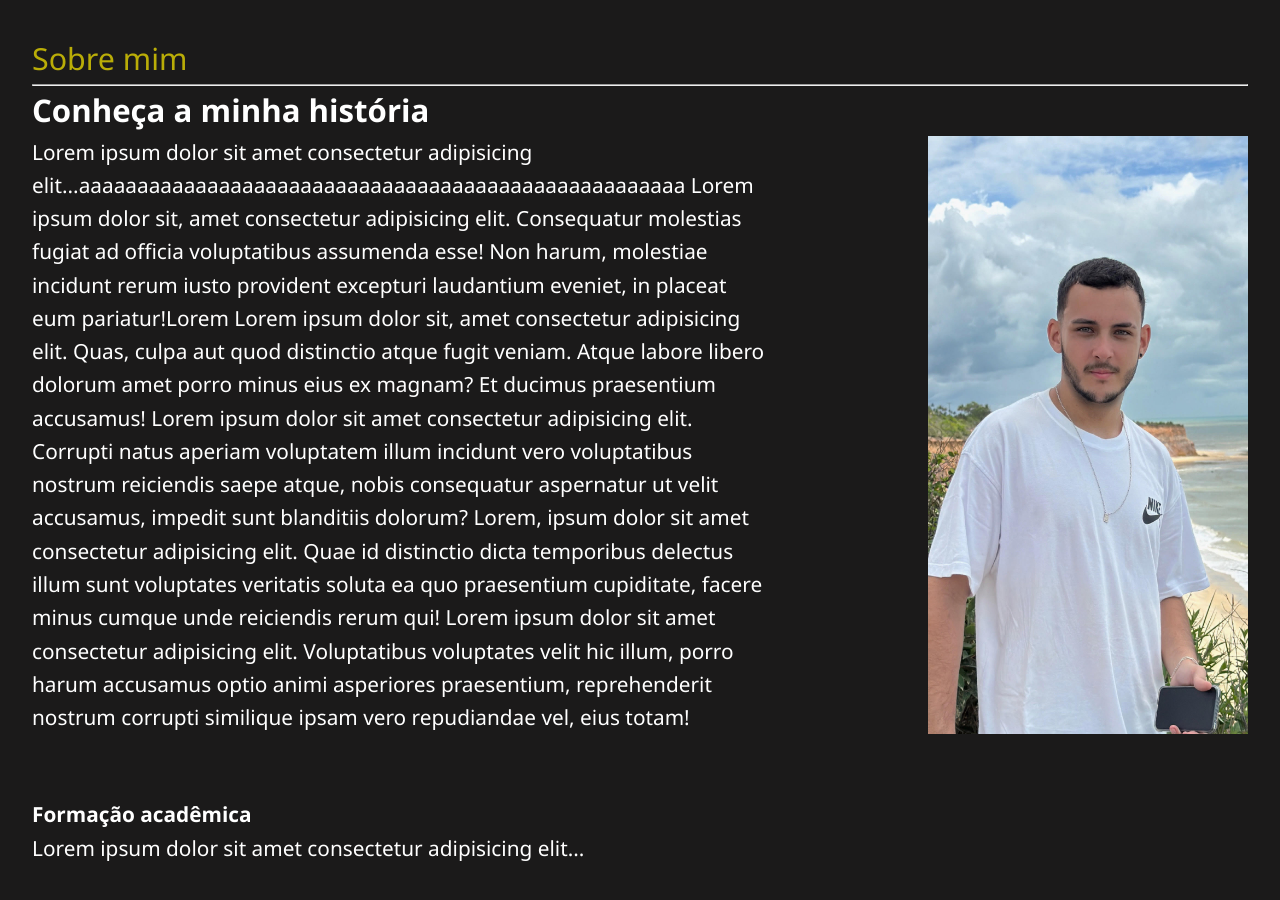
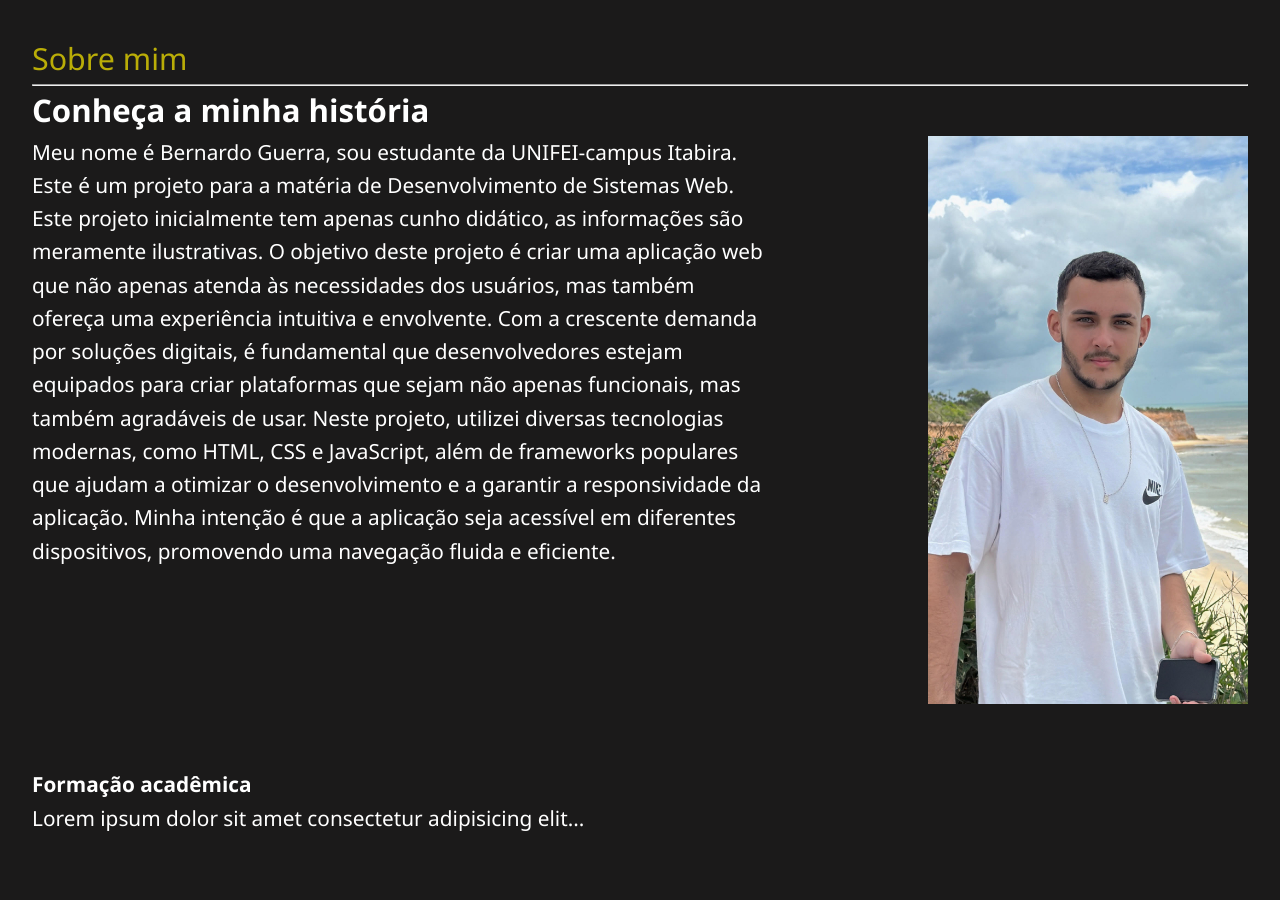
Before and after one commit to bernardoguerraa/DevWeb_UNIFEI, a plain HTML site: page projeto_n1/index.html in a window 1280 px wide. Shown: the part 895-1795 px from the top of the page. Drawn offline with Linux system fonts and the light colour scheme.

Commit message:
Update index.html

```diff
--- a/projeto_n1/index.html
+++ b/projeto_n1/index.html
@@ -53,7 +53,7 @@
         <hr class="linhas_tit">
         <h2 id="titulo_historia" class="titulos2">Conheça a minha história</h2>
         <div id="apresentacao_foto">
-            <p id="texto_historia">Lorem ipsum dolor sit amet consectetur adipisicing elit...aaaaaaaaaaaaaaaaaaaaaaaaaaaaaaaaaaaaaaaaaaaaaaaaaaaa Lorem ipsum dolor sit, amet consectetur adipisicing elit. Consequatur molestias fugiat ad officia voluptatibus assumenda esse! Non harum, molestiae incidunt rerum iusto provident excepturi laudantium eveniet, in placeat eum pariatur!Lorem Lorem ipsum dolor sit, amet consectetur adipisicing elit. Quas, culpa aut quod distinctio atque fugit veniam. Atque labore libero dolorum amet porro minus eius ex magnam? Et ducimus praesentium accusamus! Lorem ipsum dolor sit amet consectetur adipisicing elit. Corrupti natus aperiam voluptatem illum incidunt vero voluptatibus nostrum reiciendis saepe atque, nobis consequatur aspernatur ut velit accusamus, impedit sunt blanditiis dolorum? Lorem, ipsum dolor sit amet consectetur adipisicing elit. Quae id distinctio dicta temporibus delectus illum sunt voluptates veritatis soluta ea quo praesentium cupiditate, facere minus cumque unde reiciendis rerum qui! Lorem ipsum dolor sit amet consectetur adipisicing elit. Voluptatibus voluptates velit hic illum, porro harum accusamus optio animi asperiores praesentium, reprehenderit nostrum corrupti similique ipsam vero repudiandae vel, eius totam!</p>
+            <p id="texto_historia">Meu nome é Bernardo Guerra, sou estudante da UNIFEI-campus Itabira. Este é um projeto para a matéria de Desenvolvimento de Sistemas Web. Este projeto inicialmente tem apenas cunho didático, as informações são meramente ilustrativas. O objetivo deste projeto é criar uma aplicação web que não apenas atenda às necessidades dos usuários, mas também ofereça uma experiência intuitiva e envolvente. Com a crescente demanda por soluções digitais, é fundamental que desenvolvedores estejam equipados para criar plataformas que sejam não apenas funcionais, mas também agradáveis de usar. Neste projeto, utilizei diversas tecnologias modernas, como HTML, CSS e JavaScript, além de frameworks populares que ajudam a otimizar o desenvolvimento e a garantir a responsividade da aplicação. Minha intenção é que a aplicação seja acessível em diferentes dispositivos, promovendo uma navegação fluida e eficiente.</p>
             <img src="./imagens/foto_perfil.jpg" id="foto_perfil">
         </div>
 
```
